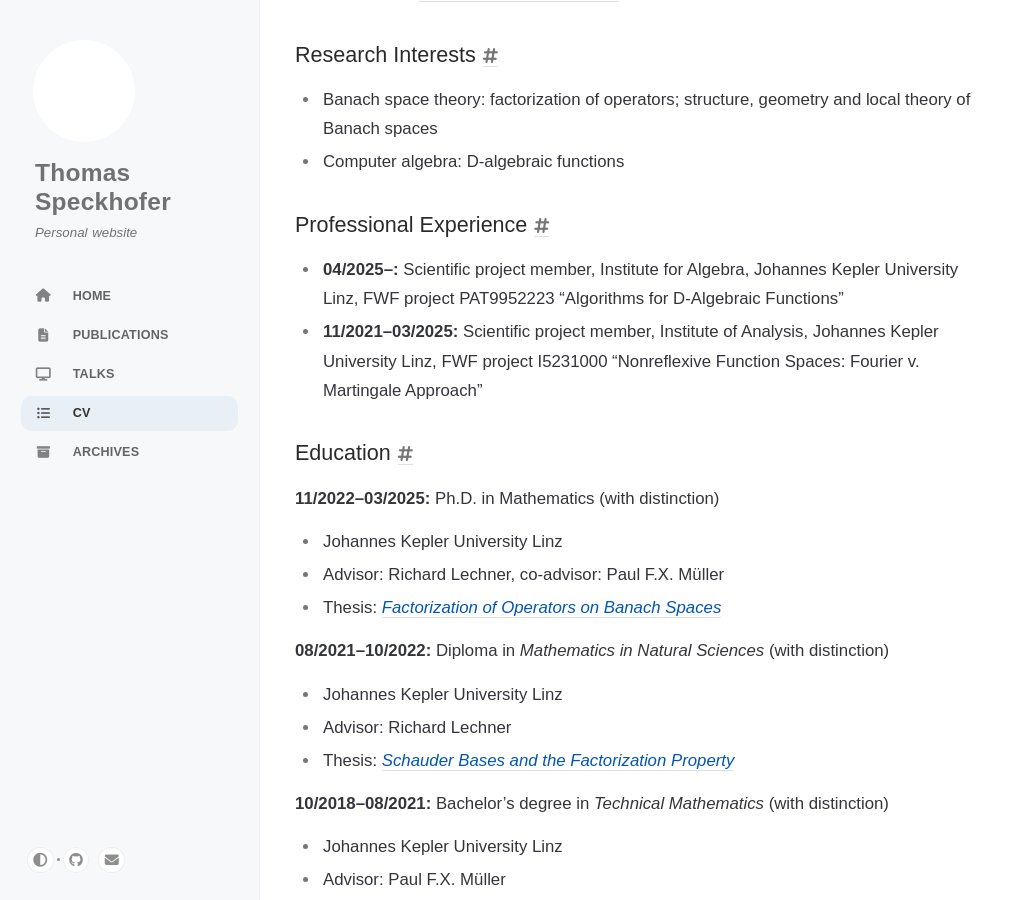
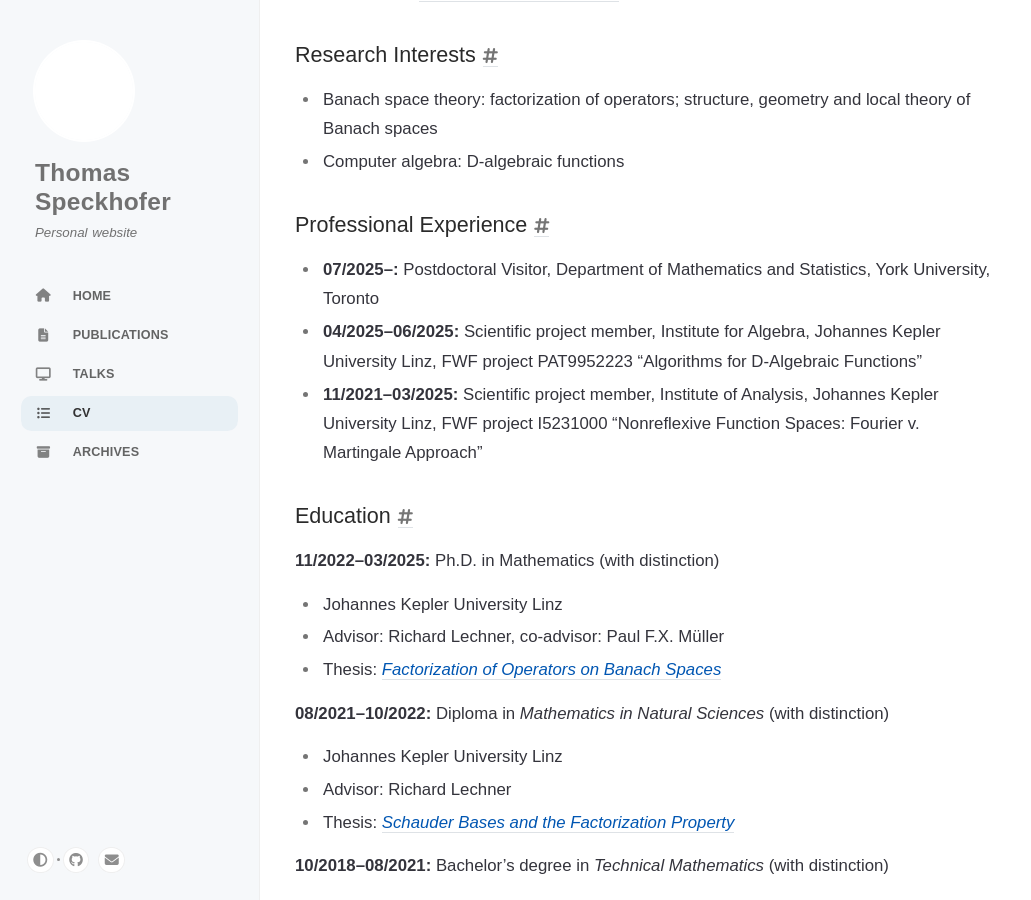
Before and after one commit to speckhofer/speckhofer.github.io, a Jekyll site: the page built from _tabs/cv.md, in a window 1280 px wide and 900 px high, scrolled down 349 px. Shown: the whole window, without its empty margins (0-1031 px from the left). Built offline with Jekyll 4.4.1, drawn with Linux system fonts in a browser that asks for light colours; cached includes are drawn as plain includes.

Commit message:
Update cv.md

```diff
--- a/_tabs/cv.md
+++ b/_tabs/cv.md
@@ -19,7 +19,8 @@ title: CV
 
 ## Professional Experience
 
-- **04/2025--:** Scientific project member, Institute for Algebra, Johannes Kepler University Linz, FWF project PAT9952223 "Algorithms for D-Algebraic Functions"
+- **07/2025--:** Postdoctoral Visitor, Department of Mathematics and Statistics, York University, Toronto
+- **04/2025--06/2025:** Scientific project member, Institute for Algebra, Johannes Kepler University Linz, FWF project PAT9952223 "Algorithms for D-Algebraic Functions"
 - **11/2021--03/2025:** Scientific project member, Institute of Analysis, Johannes Kepler University Linz, FWF project I5231000 "Nonreflexive Function Spaces: Fourier v. Martingale Approach"
 
 ## Education
```
